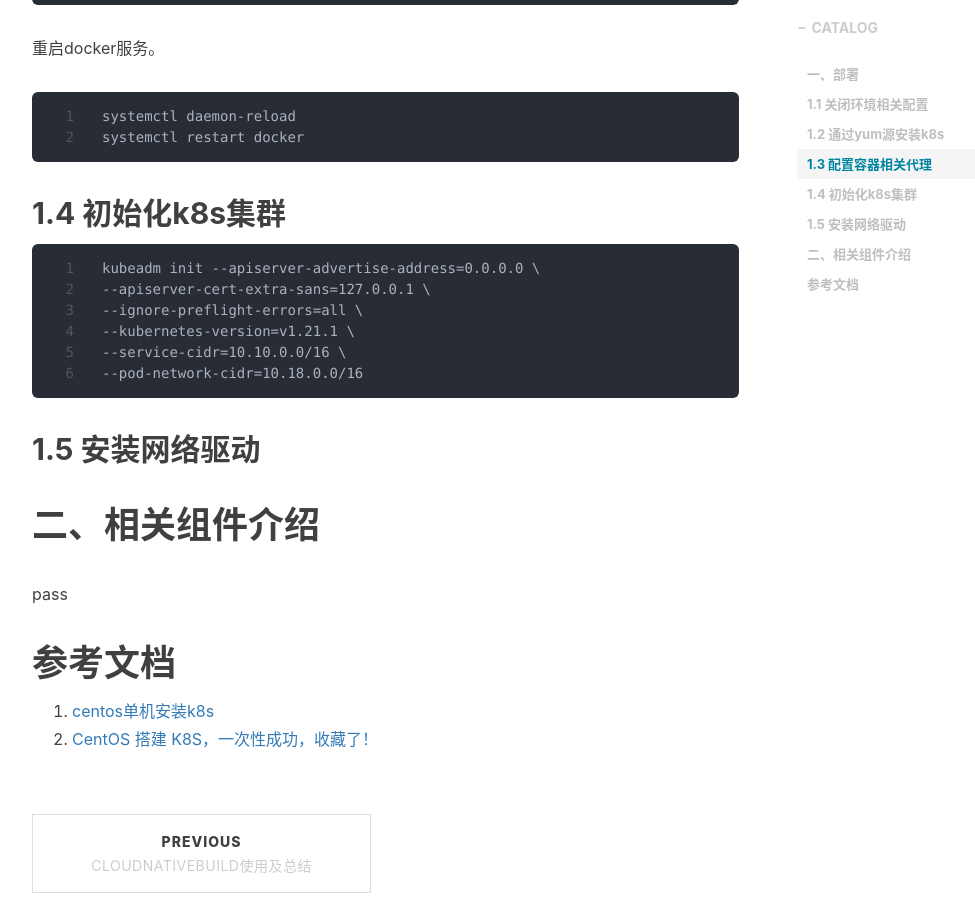
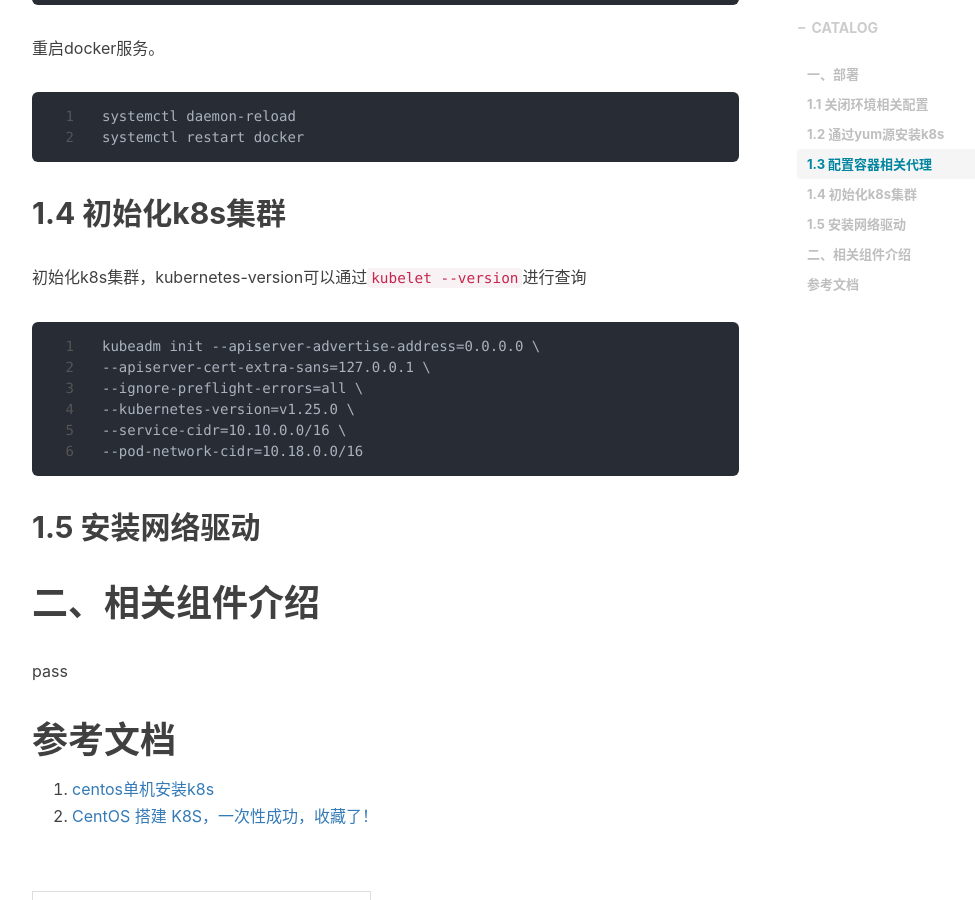
Before and after one commit to shihai1991/shihai1991.github.io, a Jekyll site: the page built from _posts/2022-09-14-K8S deployment.md, in a window 1280 px wide and 900 px high, scrolled down 2277 px. Shown: the whole window, without its empty margins (233-1208 px from the left). Built offline with Jekyll 4.4.1, drawn with Linux system fonts in a browser that asks for light colours; nearby versions of some CDN libraries; comment, search, counter and statistics services are not loaded.

Commit message:
Update 2022-09-14-K8S deployment.md

````diff
--- a/_posts/2022-09-14-K8S deployment.md
+++ b/_posts/2022-09-14-K8S deployment.md
@@ -81,11 +81,12 @@ systemctl restart docker
 ```
 
 ## 1.4 初始化k8s集群
+初始化k8s集群，kubernetes-version可以通过`kubelet --version`进行查询
 ```
 kubeadm init --apiserver-advertise-address=0.0.0.0 \
 --apiserver-cert-extra-sans=127.0.0.1 \
 --ignore-preflight-errors=all \
---kubernetes-version=v1.21.1 \
+--kubernetes-version=v1.25.0 \
 --service-cidr=10.10.0.0/16 \
 --pod-network-cidr=10.18.0.0/16
 ```
````
